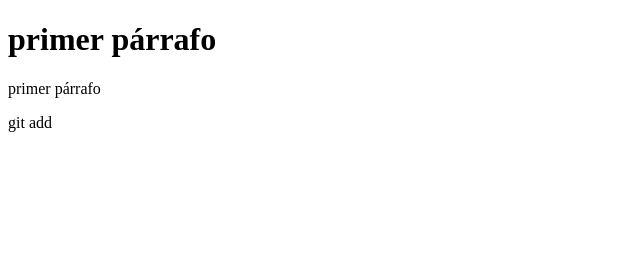
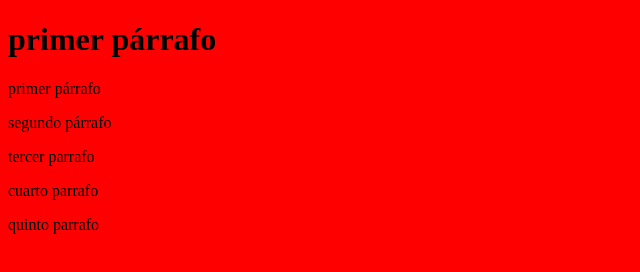
Before and after one commit to LuisMeric/Git1, a plain HTML site: page index.html in a window 1280 px wide. Shown: the whole page, without its empty margins (0-640 px from the left). Drawn offline with Linux system fonts and the light colour scheme.

Commit message:
correccion index y css

```diff
--- a/index.html
+++ b/index.html
@@ -4,10 +4,16 @@
     <meta charset="UTF-8">
     <meta http-equiv="X-UA-Compatible" content="IE=edge">
     <meta name="viewport" content="width=device-width, initial-scale=1.0">
+    <link rel="stylesheet" href="style.css">
     <title>Document</title>
 </head>
 <body>
     <h1>primer párrafo</h1>
-    <p>primer párrafo</p>
-</body>git add <div class=""></div>
+<p>primer párrafo</p>
+<p>segundo párrafo</p>
+<p>tercer parrafo</p>
+<p>cuarto parrafo</p>
+<p>quinto parrafo</p>
+
+</body>
 </html>
--- /dev/null
+++ b/style.css
@@ -0,0 +1,3 @@
+body {
+    background-color: red;
+}
```
